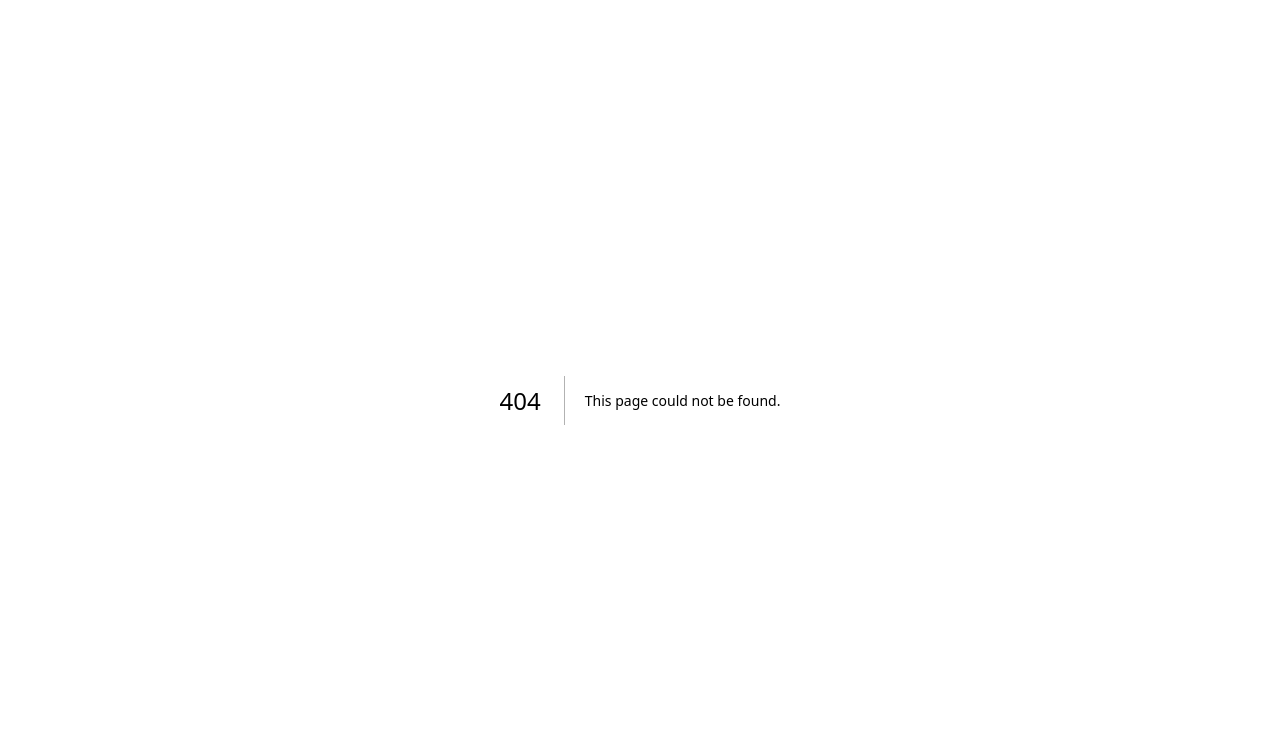
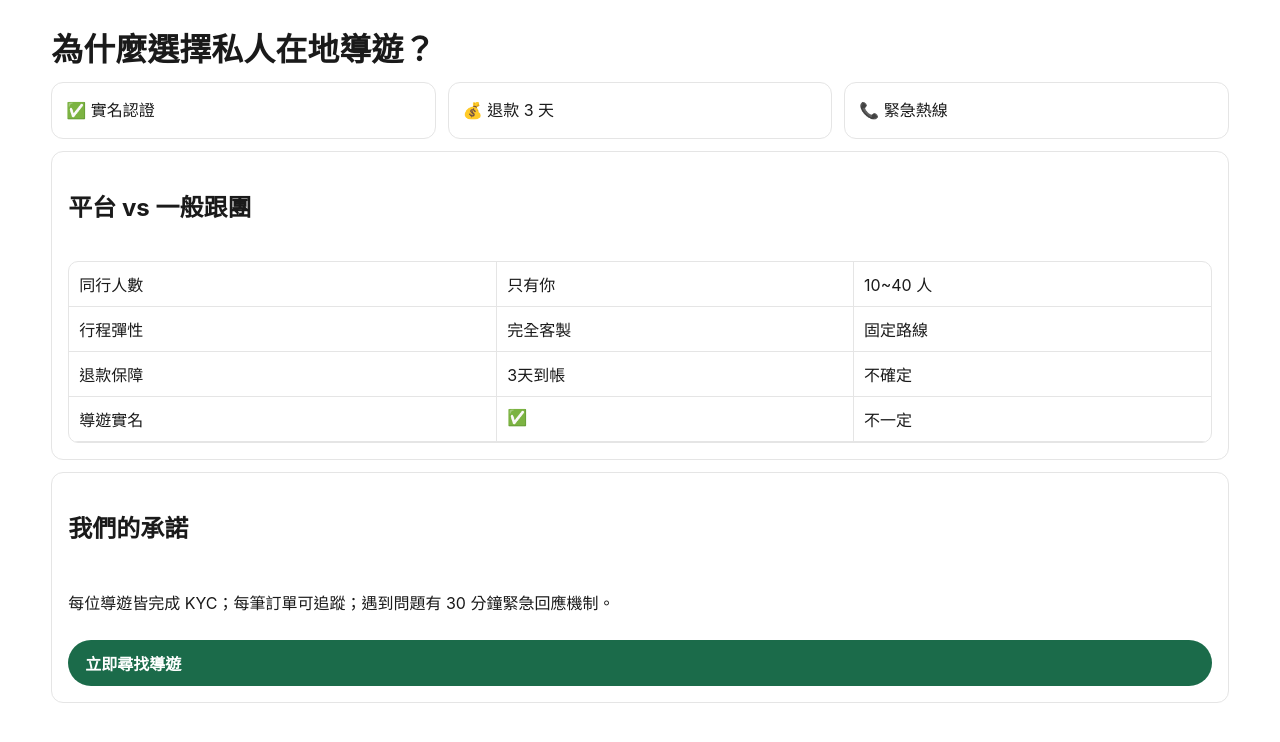
Before and after one commit to smallwei0301/tour-platform, a Next.js app in the folder apps/web/: page /why-choose-us in a window 1280 px wide. Before the commit this address had no page. Shown: the top 742 px of the page. Built offline with nearby package versions, Linux system fonts and the light colour scheme.

Commit message:
feat(ui): add guide apply, why-choose-us, and about pages

```diff
--- a/apps/web/app/globals.css
+++ b/apps/web/app/globals.css
@@ -218,3 +218,16 @@ a { color: inherit; text-decoration: none; }
   .tp-order-actions { justify-content: flex-start; }
   .tp-refund-steps { grid-template-columns: 1fr 1fr; }
 }
+
+
+.tp-apply-page, .tp-static-page { padding: 24px 0 48px; display: grid; gap: 12px; }
+.tp-apply-page h1, .tp-static-page h1 { margin: 0; }
+.tp-step-card textarea { border: 1px solid var(--tp-border); border-radius: 10px; padding: 9px 10px; resize: vertical; }
+.tp-compare-table { margin-top: 8px; display: grid; grid-template-columns: 1.2fr 1fr 1fr; border: 1px solid var(--tp-border); border-radius: 10px; overflow: hidden; }
+.tp-compare-table > div { padding: 10px; border-bottom: 1px solid var(--tp-border); border-right: 1px solid var(--tp-border); }
+.tp-compare-table > div:nth-child(3n) { border-right: 0; }
+
+@media (max-width: 768px) {
+  .tp-compare-table { grid-template-columns: 1fr; }
+  .tp-compare-table > div { border-right: 0; }
+}
--- /dev/null
+++ b/apps/web/app/why-choose-us/page.tsx
@@ -0,0 +1,30 @@
+import Link from 'next/link';
+
+export default function WhyChooseUsPage() {
+  return (
+    <main className="tp-container tp-static-page">
+      <h1>為什麼選擇私人在地導遊？</h1>
+      <div className="tp-feature-3col">
+        <article>✅ 實名認證</article>
+        <article>💰 退款 3 天</article>
+        <article>📞 緊急熱線</article>
+      </div>
+
+      <section className="tp-step-card">
+        <h2>平台 vs 一般跟團</h2>
+        <div className="tp-compare-table">
+          <div>同行人數</div><div>只有你</div><div>10~40 人</div>
+          <div>行程彈性</div><div>完全客製</div><div>固定路線</div>
+          <div>退款保障</div><div>3天到帳</div><div>不確定</div>
+          <div>導遊實名</div><div>✅</div><div>不一定</div>
+        </div>
+      </section>
+
+      <section className="tp-step-card">
+        <h2>我們的承諾</h2>
+        <p>每位導遊皆完成 KYC；每筆訂單可追蹤；遇到問題有 30 分鐘緊急回應機制。</p>
+        <Link className="tp-btn tp-btn-primary" href="/activities">立即尋找導遊</Link>
+      </section>
+    </main>
+  );
+}
```
Also changed, not shown: apps/web/app/about/page.tsx (added, +34 -0 lines), apps/web/app/guide/apply/page.tsx (added, +55 -0 lines).
